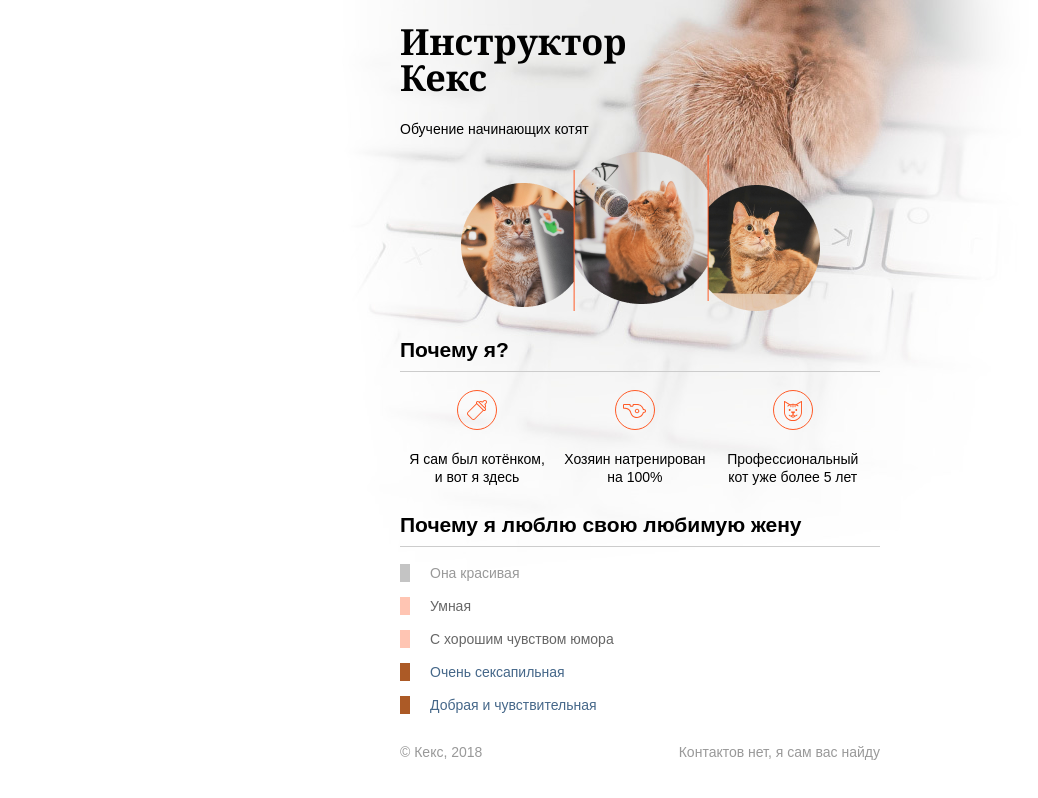
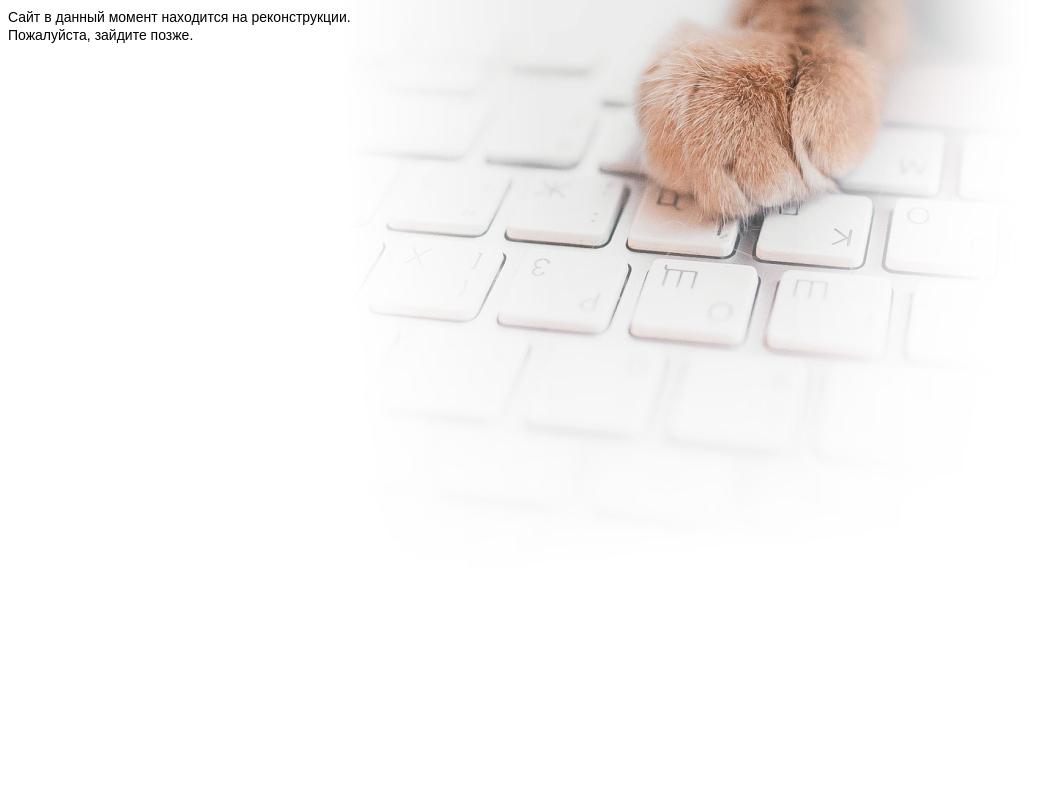
Before and after one commit to Drooglion/KairosDesign, a plain HTML site: page index.html in a window 1280 px wide. Shown: the whole page, without its empty margins (0-1038 px from the left). Drawn offline with Linux system fonts and the light colour scheme.

Commit message:
Refresh site
Rehresh Site

```diff
--- a/index.html
+++ b/index.html
@@ -6,35 +6,6 @@
     <link rel="stylesheet" href="style.css">
   </head>
   <body>
-    <div class="container">
-      <header class="site-header">
-        <h1>Инструктор Кекс</h1>
-        <p>Обучение начинающих котят</p>
-        <img src="img/keks.png">
-      </header>
-
-      <section class="features">
-        <h2>Почему я?</h2>
-        <p class="feature-kitten">Я сам был котёнком, и вот я здесь</p>
-        <p class="feature-train">Хозяин натренирован на 100%</p>
-        <p class="feature-cat">Профессиональный кот уже более 5 лет</p>
-      </section>
-
-      <section class="skills">
-        <h2>Почему я люблю свою любимую жену</h2>
-        <ul class="skills-list">
-          <li class="skills-item">Она красивая</li>
-          <li class="skills-item standart">Умная</li>
-          <li class="skills-item standart">С хорошим чувством юмора</li>
-          <li class="skills-item vip">Очень сексапильная</li>
-          <li class="skills-item vip">Добрая и чувствительная</li>
-        </ul>
-      </section>
-
-      <footer class="site-footer">
-        <p>© Кекс, 2018</p>
-        <p>Контактов нет, я сам вас найду</p>
-      </footer>
-    </div>
+  <div> Сайт в данный момент находится на реконструкции. <br> Пожалуйста, зайдите позже.</div>
   </body>
 </html>
```
